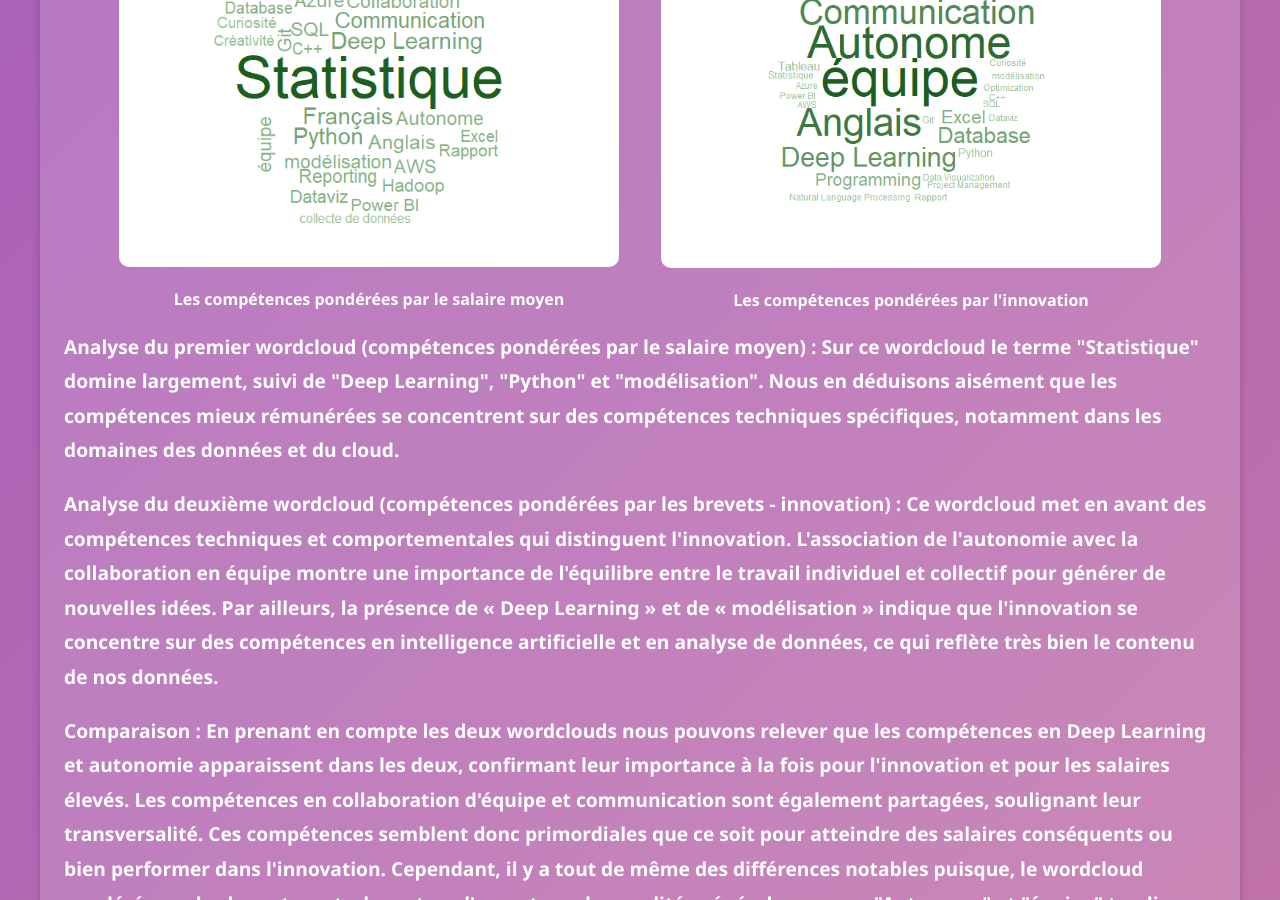
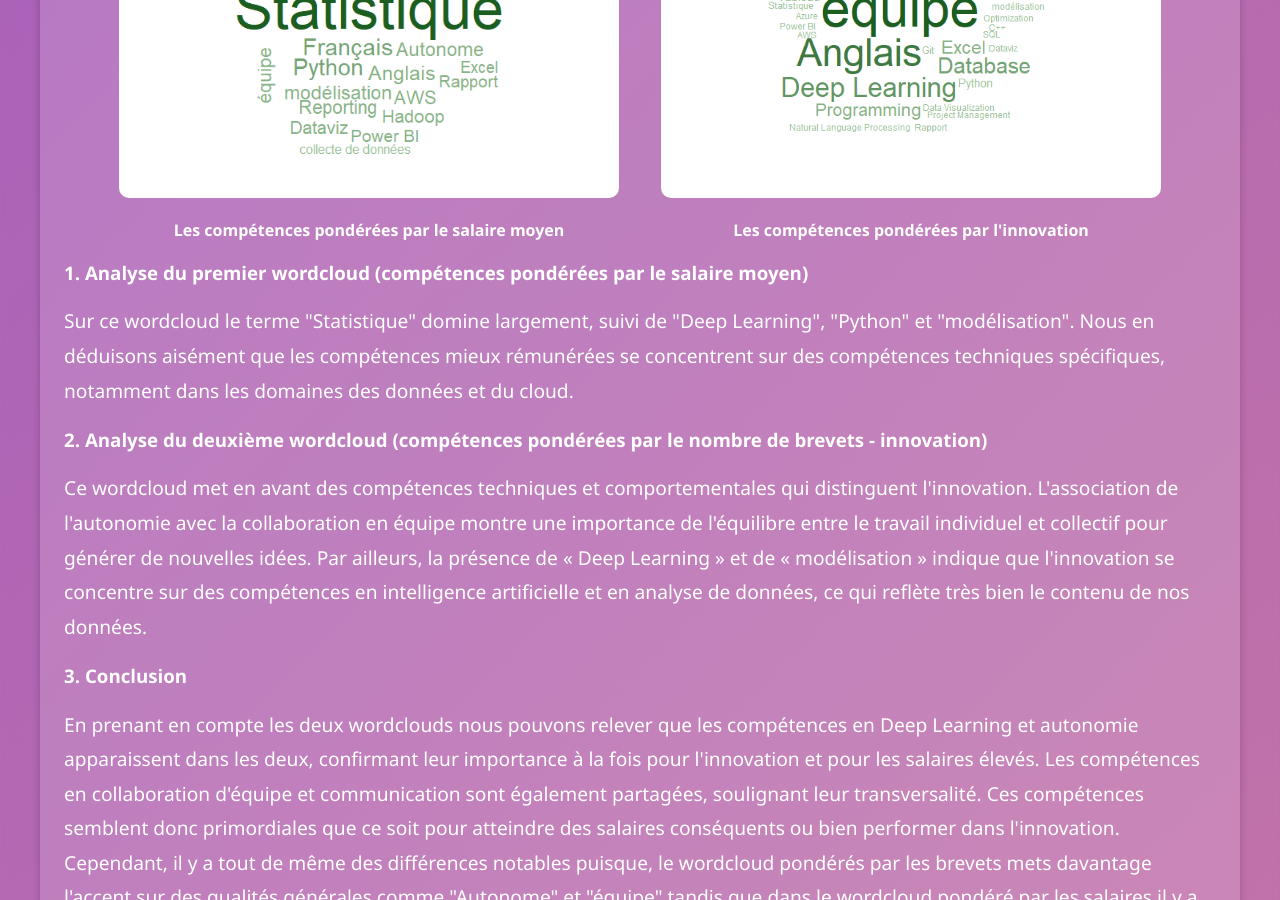
Before and after one commit to SebastienH422/ProjetR.smams, a Jekyll site: the page analyses.html, which Jekyll copies as it is, in a window 1280 px wide and 900 px high, scrolled down 1949 px. Built offline with Jekyll 4.4.1, drawn with Linux system fonts in a browser that asks for light colours.

Commit message:
Update analyses.html

```diff
--- a/analyses.html
+++ b/analyses.html
@@ -111,7 +111,7 @@
                 <h3>1. Analyse du premier wordcloud (secteurs pondérés par les salaires)</h3>
                 <p>Pour ce premier wordcloud, les secteurs "Transport" et "Logistique" dominent largement, ils sont donc identifiés comme offrant des salaires compétitifs. En effet, les secteurs liés à la gestion et à la chaîne d'approvisionnement (logistique, transport, distribution) sont mis en avant, démontrant une forte valorisation salariale. Cela peut être dû à la demande croissante pour ces secteurs dans une économie mondialisée.</p>
                 <h3>2. Analyse du deuxième wordcloud (secteurs pondérés par le nombre de brevets - innovation)</h3>
-                <p><strong>Pour ce deuxième wordcloud nous remarquons une plus grande diversité au sujet des secteurs mis en avant. Les termes "Industrie Auto", "Industrie Aéronautique", "Mécanique (Meca)" et "Aérospatial" ressortent comme les leaders en innovation. Nous observons également des secteurs comme "Chimie", "Biotechnologie" et "Secteur Informatique", qui sont bien représentés, reflétant leur forte orientation vers la recherche et le développement. Nous pouvons en conclure que les secteurs industriels et technologiques sont les moteurs de l'innovation, où l'effort en R&D conduit à la production de brevets.
+                <p>Pour ce deuxième wordcloud nous remarquons une plus grande diversité au sujet des secteurs mis en avant. Les termes "Industrie Auto", "Industrie Aéronautique", "Mécanique (Meca)" et "Aérospatial" ressortent comme les leaders en innovation. Nous observons également des secteurs comme "Chimie", "Biotechnologie" et "Secteur Informatique", qui sont bien représentés, reflétant leur forte orientation vers la recherche et le développement. Nous pouvons en conclure que les secteurs industriels et technologiques sont les moteurs de l'innovation, où l'effort en R&D conduit à la production de brevets.
 </p>
                 <h3>3. Conclusion</h3>
                 <p>Le premier wordcloud met davantage l'accent sur des secteurs orientés vers les services (ex. Logistique, Services aux entreprises), tandis que le deuxième wordcloud valorise des secteurs orientés vers l'industrie et la technologie (ex. Aérospatial, Biotechnologie, Mécanique). \
@@ -133,9 +133,12 @@ Pour un professionnel ou une entreprise, investir dans l'innovation dans des sec
                         <strong>Les compétences pondérées par l'innovation</strong>
                     </div>
                 </div>
-                <p><strong>Analyse du premier wordcloud (compétences pondérées par le salaire moyen) :</strong>  Sur ce wordcloud le terme "Statistique" domine largement, suivi de "Deep Learning", "Python" et "modélisation". Nous en déduisons aisément que les compétences mieux rémunérées se concentrent sur des compétences techniques spécifiques, notamment dans les domaines des données et du cloud.</p>
-                <p><strong>Analyse du deuxième wordcloud (compétences pondérées par les brevets - innovation) : </strong>  Ce wordcloud met en avant des compétences techniques et comportementales qui distinguent l'innovation. L'association de l'autonomie avec la collaboration en équipe montre une importance de l'équilibre entre le travail individuel et collectif pour générer de nouvelles idées. Par ailleurs, la présence de « Deep Learning » et de « modélisation » indique que l'innovation se concentre sur des compétences en intelligence artificielle et en analyse de données, ce qui reflète très bien le contenu de nos données.</p>
-                <p><strong>Comparaison :</strong>  En prenant en compte les deux wordclouds nous pouvons relever que les compétences en Deep Learning et autonomie apparaissent dans les deux, confirmant leur importance à la fois pour l'innovation et pour les salaires élevés. Les compétences en collaboration d'équipe et communication sont également partagées, soulignant leur transversalité. Ces compétences semblent donc primordiales que ce soit pour atteindre des salaires conséquents ou bien performer dans l'innovation.
+                <h3>1. Analyse du premier wordcloud (compétences pondérées par le salaire moyen)</h3>
+                <p>Sur ce wordcloud le terme "Statistique" domine largement, suivi de "Deep Learning", "Python" et "modélisation". Nous en déduisons aisément que les compétences mieux rémunérées se concentrent sur des compétences techniques spécifiques, notamment dans les domaines des données et du cloud.</p>
+                <h3>2. Analyse du deuxième wordcloud (compétences pondérées par le nombre de brevets - innovation)</h3>
+                <p>Ce wordcloud met en avant des compétences techniques et comportementales qui distinguent l'innovation. L'association de l'autonomie avec la collaboration en équipe montre une importance de l'équilibre entre le travail individuel et collectif pour générer de nouvelles idées. Par ailleurs, la présence de « Deep Learning » et de « modélisation » indique que l'innovation se concentre sur des compétences en intelligence artificielle et en analyse de données, ce qui reflète très bien le contenu de nos données.</p>
+                <h3>3. Conclusion</h3>
+                <p>En prenant en compte les deux wordclouds nous pouvons relever que les compétences en Deep Learning et autonomie apparaissent dans les deux, confirmant leur importance à la fois pour l'innovation et pour les salaires élevés. Les compétences en collaboration d'équipe et communication sont également partagées, soulignant leur transversalité. Ces compétences semblent donc primordiales que ce soit pour atteindre des salaires conséquents ou bien performer dans l'innovation.
 Cependant, il y a tout de même des différences notables puisque, le wordcloud pondérés par les brevets mets davantage l'accent sur des qualités générales comme "Autonome" et "équipe" tandis que dans le wordcloud pondéré par les salaires il y a une forte mise en avant de "Statistique", "Python" et des outils liés aux bases de données et au cloud, des compétences plus techniques et spécialisées.
 Les brevets mettent davantage l'accent sur l'impact collectif ou comportemental, tandis que les salaires mettent en valeur des compétences directement monétisables et techniques. </p>
                 <p><strong>Conclusion :</strong> Les compétences techniques comme le "Deep Learning" et les outils cloud sont cruciaux à la fois pour innover et pour obtenir un salaire élevé. Cependant, l'innovation semble exiger un équilibre entre soft skills (autonomie, communication) et techniques, tandis que le salaire est davantage lié à une spécialisation technique pointue.
```
